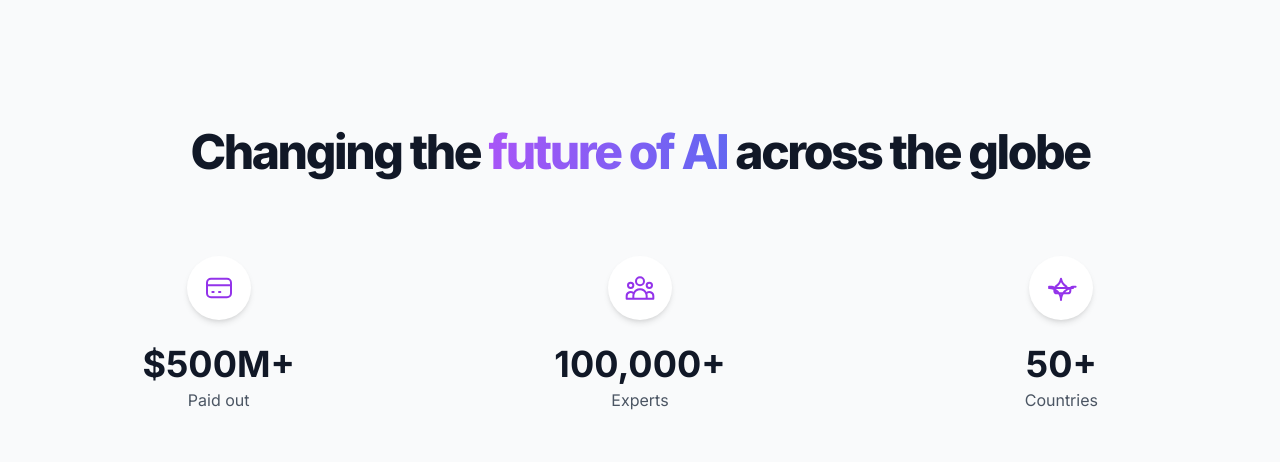
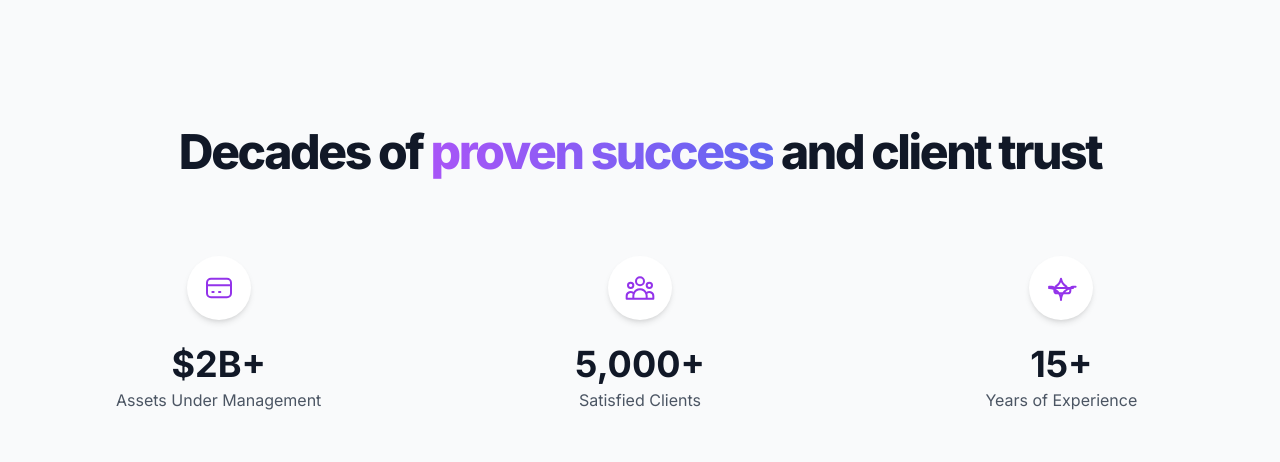
Before and after one commit to unkpell0/outlier-clone-ai, a React (Vite) app: page / in a window 1280 px wide. Shown: the part 920-1382 px from the top of the page. Built offline with nearby package versions, Linux system fonts and the light colour scheme.

Commit message:
Update StatsSection.tsx

```diff
--- a/components/StatsSection.tsx
+++ b/components/StatsSection.tsx
@@ -5,18 +5,18 @@ import { useOnScreen } from '../hooks/useOnScreen';
 const stats = [
     {
         icon: <svg className="w-8 h-8" fill="none" stroke="currentColor" viewBox="0 0 24 24"><path strokeLinecap="round" strokeLinejoin="round" strokeWidth="1.5" d="M3 10h18M7 15h1m4 0h1m-7 4h12a3 3 0 003-3V8a3 3 0 00-3-3H6a3 3 0 00-3 3v8a3 3 0 003 3z"></path></svg>,
-        value: '$500M+',
-        label: 'Paid out'
+        value: '$2B+',
+        label: 'Assets Under Management'
     },
     {
         icon: <svg className="w-8 h-8" fill="none" stroke="currentColor" viewBox="0 0 24 24"><path strokeLinecap="round" strokeLinejoin="round" strokeWidth="1.5" d="M17 20h5v-2a3 3 0 00-5.356-1.857M17 20H7m10 0v-2c0-.653-.122-1.28-.356-1.857M7 20H2v-2a3 3 0 015.356-1.857M7 20v-2c0-.653.122-1.28.356-1.857m0 0a5.002 5.002 0 019.288 0M15 7a3 3 0 11-6 0 3 3 0 016 0zm6 3a2 2 0 11-4 0 2 2 0 014 0zM7 10a2 2 0 11-4 0 2 2 0 014 0z"></path></svg>,
-        value: '100,000+',
-        label: 'Experts'
+        value: '5,000+',
+        label: 'Satisfied Clients'
     },
     {
         icon: <svg className="w-8 h-8" fill="none" stroke="currentColor" viewBox="0 0 24 24"><path strokeLinecap="round" strokeLinejoin="round" strokeWidth="1.5" d="M3.055 11H5a2 2 0 012 2v1a2 2 0 002 2h8a2 2 0 002-2v-1a2 2 0 012-2h1.945M7.905 11A9 9 0 0012 5.055 9 9 0 0016.095 11M12 21a9 9 0 00-9-9h18a9 9 0 00-9 9z"></path></svg>,
-        value: '50+',
-        label: 'Countries'
+        value: '15+',
+        label: 'Years of Experience'
     }
 ];
 
@@ -28,7 +28,7 @@ export const StatsSection: React.FC = () => {
             <div className="container mx-auto px-6">
                  <div className={`transition-opacity duration-1000 ${isOnScreen ? 'opacity-100' : 'opacity-0'}`}>
                     <h2 className="text-3xl md:text-5xl font-extrabold text-center tracking-tighter text-gray-900">
-                        Changing the <span className="gradient-text">future of AI</span> across the globe
+                        Decades of <span className="gradient-text">proven success</span> and client trust
                     </h2>
                 </div>
                 <div className={`mt-12 grid grid-cols-1 md:grid-cols-3 gap-8 text-center transition-all duration-700 ease-out ${isOnScreen ? 'opacity-100 translate-y-0' : 'opacity-0 translate-y-10'}`}>
```
